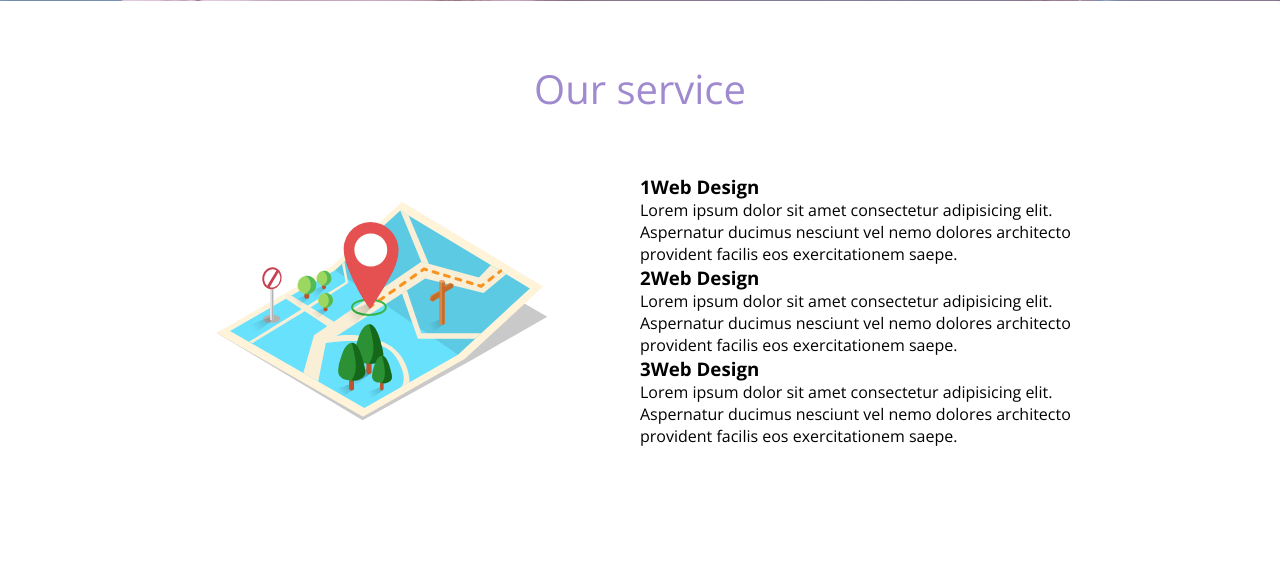
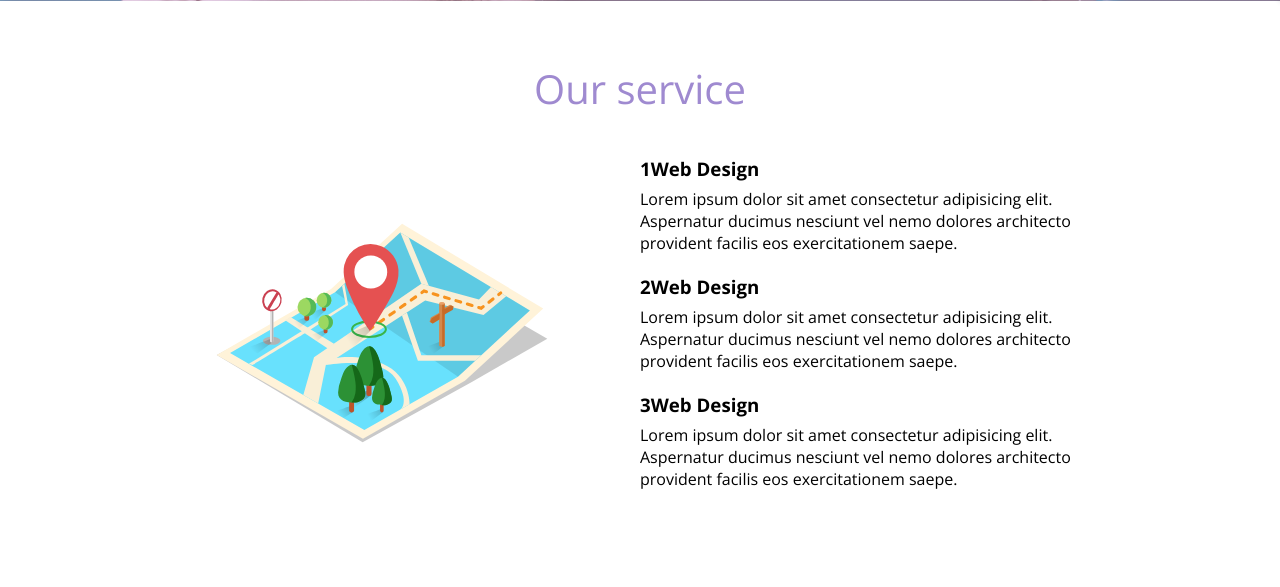
Before and after one commit to Fernando-Jaramillo/places-to-visit, a PHP site: page / in a window 1280 px wide. Shown: the part 799-1386 px from the top of the page. Run offline with PHP 8.4, Linux system fonts and the light colour scheme.

Commit message:
services

```diff
--- a/css/styles.css
+++ b/css/styles.css
@@ -111,3 +111,11 @@ header{
 .checklist-servicio{
     width: 45%;
 }
+
+.service{
+    margin-bottom: 20px;
+}
+
+.n-service{
+    margin-bottom: 7px;
+}
```
